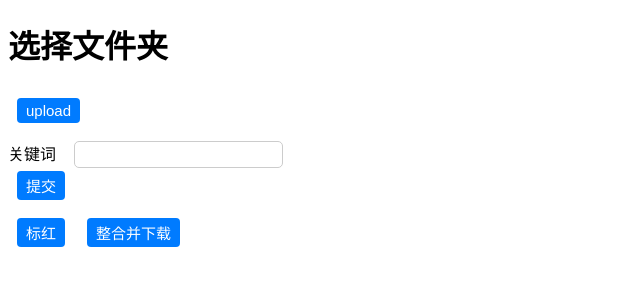
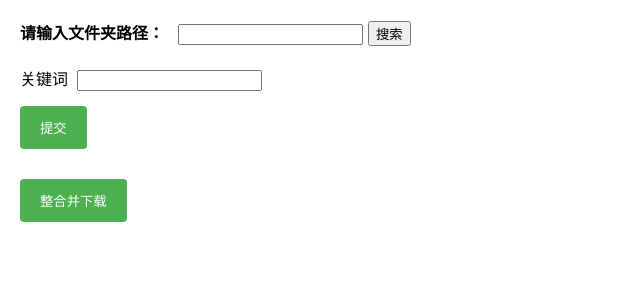
Before and after one commit to mtfzhizhe/file-search-system, a Flask app: page / in a window 1280 px wide. Shown: the top 300 px of the page, without its empty margins (0-640 px from the left). Run offline with Flask 3, Linux system fonts and the light colour scheme; parts of the project's set-up code (start-up, migrations or seed data) failed here and were passed over.

Commit message:
Add files via upload

````diff
--- a/pythonProject2/main.py
+++ b/pythonProject2/main.py
@@ -9,7 +9,7 @@ import docx
 from docx import Document
 import tkinter as tk
 from tkinter import filedialog
-from flask import Flask, request, render_template, send_from_directory,jsonify
+from flask import Flask, request, render_template, send_from_directory,session, redirect, url_for
 import fitz
 from jieba.analyse import ChineseAnalyzer
 import json
@@ -49,11 +49,6 @@ def get_keywords_lines(content,keywords):
     return outcome
 def create_index(folder_path):
     DOCS_DIR = folder_path
-    INDEX_DIR = "/path/to/index"
-    schema = Schema(path=ID(stored=True), content=TEXT(stored=True, analyzer=ChineseAnalyzer()))
-    if not os.path.exists(INDEX_DIR):
-        os.makedirs(INDEX_DIR)
-    ix = index.create_in(INDEX_DIR, schema)
     writer = ix.writer()
     for root, dirs, files in os.walk(DOCS_DIR):
         for file in files:
@@ -84,29 +79,9 @@ if not os.path.exists(INDEX_DIR):
 
 # 建立或打开检索索引
 ix = index.create_in(INDEX_DIR, schema)
-writer = ix.writer()
+app = Flask(__name__)
+app.secret_key = '123456'
 
-# 遍历检索文件目录，将所有pdf和word文件加入索引
-for root, dirs, files in os.walk(DOCS_DIR):
-    for file in files:
-        content=''
-        if file.endswith(".doc") or file.endswith(".docx") :
-            path = os.path.join(root, file)
-            doc = Document(path);
-            for para in doc.paragraphs:
-                content+=para.text+'\n'
-            writer.add_document(path=path, content=content)
-        elif file.endswith(".pdf"):
-            path = os.path.join(root, file)
-            with fitz.open(path) as doc:
-                for page in doc.pages():
-                   content += page.get_text()
-            writer.add_document(path=path, content=content)
-# 提交并关闭索引写入器
-writer.commit()
-
-app = Flask(__name__)
-BASE_PATH = os.path.dirname(os.path.abspath(__file__))
 
 @app.route('/')
 def index_init():
@@ -115,6 +90,19 @@ def index_init():
 @app.route("/test",methods=['POST','GET'])
 def test():
  return render_template("index.html")
+
+@app.route("/upload",methods=['POST','GET'])
+def upload():
+    folder_path = request.form.get('folder_path')
+    create_index(folder_path)
+    session['folder_path']=folder_path
+    return redirect(url_for('result_page'))
+
+
+@app.route('/result_page')
+def result_page():
+    folder_path = session.get('folder_path')
+    return render_template('index.html', folder_path=folder_path)
 
 @app.route('/submit_result',methods=['GET','POST'])
 def submit():
@@ -128,37 +116,9 @@ def submit():
        ##search(query, limit=None)
        results = searcher.search(query, limit=None)
        for res in results:
-        print("```")
-        print(res['path'])
-        print("-------------------------------")
-        search_lines(res['content'],keywords)
-        print()
         outcome[res['path']]=get_keywords_lines(res['content'],keywords)
-       return render_template("index.html",outcome=outcome)
-
-
-@app.route("/download", methods=["POST", "GET"])
-def download_file():
-    filename = request.form.get('filename')
-    dir = os.path.join(BASE_PATH, 'upload')
-    print(dir)
-    return send_from_directory(dir, filename, as_attachment=True)
-
-@app.route('/get_absolute_path', methods=['POST'])
-def get_absolute_path():
-    folder_path = request.form['folderInput']
-    # 在这里可以对路径进行进一步处理，如验证、保存等
-    real_path = os.path.abspath(path)
-    create_index(folder_path)
-    return render_template("index.html")
-
-@app.route('/search', methods=['POST'])
-def search():
-    folder_path = request.json['folder_path']
-    # 在这里处理文件夹路径，例如获取文件列表等
-    file_list = ['file1.txt', 'file2.txt', 'file3.txt']
-    return jsonify(file_list)
-
+       folder_path = session.get('folder_path')
+       return render_template("index.html",outcome=outcome,user_input=keywords,folder_path=folder_path)
 
 if __name__ == "__main__":
  app.run(host='127.0.0.1', port=8080,debug=True)
--- a/pythonProject2/templates/index.html
+++ b/pythonProject2/templates/index.html
@@ -1,25 +1,105 @@
 <!DOCTYPE html>
 <html>
 <head>
-    <title>选择文件夹</title>
+    <title>文件检索系统</title>
+    <style>
+        body {
+            font-family: Arial, sans-serif;
+            margin: 20px;
+        }
+
+        h1 {
+            color: #333;
+            font-size: 24px;
+        }
+
+        form {
+            margin-bottom: 20px;
+        }
+
+        label {
+            font-weight: bold;
+            margin-right: 10px;
+        }
+
+        .highlight {
+            color: red;
+            font-weight: bold;
+        }
+
+        table {
+            border-collapse: collapse;
+            margin-top: 20px;
+        }
+
+        table th, table td {
+            border: 1px solid #ccc;
+            padding: 8px;
+        }
+
+        button {
+            background-color: #4CAF50;
+            color: white;
+            padding: 12px 20px;
+            border: none;
+            border-radius: 4px;
+            cursor: pointer;
+            margin-top: 10px;
+        }
+
+        button:hover {
+            background-color: #45a049;
+        }
+        .loader {
+            border: 16px solid #f3f3f3; /* Light grey */
+            border-top: 16px solid #3498db; /* Blue */
+            border-radius: 50%;
+            width: 120px;
+            height: 120px;
+            animation: spin 2s linear infinite;
+            margin: 20px auto;
+        }
+
+        @keyframes spin {
+            0% { transform: rotate(0deg); }
+            100% { transform: rotate(360deg); }
+        }
+
+        /* 隐藏加载条 */
+        .hidden {
+            display: none;
+        }
+    </style>
 </head>
 <body>
-    <h1>选择文件夹</h1>
-    <a href="/upload"><button onclick="">upload</button></a>
-    <form action='/submit_result' method='GET'>
-<div style='height:30px'><span style='display:inline-block;margin-right:5px'>关键词</span>
-	<input type='text' name='keywords' id="searchInput" />
+    <form action="/upload" method="POST" enctype="multipart/form-data">
+        <label for="folder_path">请输入文件夹路径：</label>
+        <input type="input" id="folder_path" name="folder_path" value="{{folder_path}}">
+        <input type="submit" value="搜索" onclick="showLoader()">
+    </form>
+    <div id="loader" class="loader hidden"></div>
+    <form action="/submit_result" method="GET">
+        <div style="height: 30px">
+            <span style="display: inline-block; margin-right: 5px">关键词</span>
+            <input type="text" name="keywords" value="{{user_input}}" />
         </div>
-    <button type="submit" >提交</button>
+        <button type="submit" onclick="showLoader()">提交</button>
     </form>
+    <table>
         {% for key in outcome %}
-    {{key}}<br/>
+        <tr>
+            <th>{{ key }}</th>
+        </tr>
         {% for item in outcome[key] %}
-    <input type="checkbox" value="{{item}}"/>{{item}}<br/>
+        <tr>
+            <td>
+                {% set highlighted_item = item.replace(user_input, '<span class="highlight">' + user_input + '</span>') %}
+                <input type="checkbox" value="{{ item }}" /><span>{{ highlighted_item | safe }}</span>
+            </td>
+        </tr>
         {% endfor %}
         {% endfor %}
     </table>
-    <button onclick="find()">标红</button>
     <button onclick="downloadTxt()">整合并下载</button>
     <script type="text/javascript">
         function downloadTxt() {
@@ -49,56 +129,12 @@
                 URL.revokeObjectURL(linkElement.href);
             }
         }
+        function showLoader() {
+            var loader = document.getElementById("loader");
+
+            loader.classList.remove("hidden");
+        }
     </script>
+
 </body>
 </html>
-</html>
-    <script>
-        function find() {
-            var searchVal = document.getElementById("searchInput").value;
-            var bgColor = "Red"
-            var oDiv = document.getElementsByTagName("body")[0];
-            var sText = oDiv.innerHTML;
-            var reg1 = /<script[^>]*>(.|\n)*<\/script>/gi; //去掉script标签
-            sText = sText.replace(reg1, "");
-            bgColor = bgColor || "red";
-            var num = -1;
-            var rStr = new RegExp(searchVal, "gi"); //匹配传入的搜索值不区分大小写 i表示不区分大小写，g表示全局搜索
-            var rHtml = new RegExp("\<.*?\>", "ig");//匹配html元素
-            var aHtml = sText.match(rHtml); //存放html元素的数组
-            var arr = sText.match(rStr);
-            a = -1;
-            sText = sText.replace(rHtml, '{~}');  //替换html标签
-            sText = sText.replace(rStr, function () {
-                  a++;
-                  return "<span name='addSpan' style='color:red;font-weight:bold " + bgColor + ";'>" + arr[a] + "</span>"
-            }); //替换key
-            sText = sText.replace(/{~}/g, function () {  //恢复html标签
-                  num++;
-                  return aHtml[num];
-            });
-            oDiv.innerHTML = sText;
-        }
-    </script>
-<style>
-    input[type="text"],select {
-      margin: 9px;
-      padding: 4px;
-      border: 1px solid #ccc;
-      border-radius: 5px;
-      font-size: 15px;
-    }
-    input[type="submit"], button {
-      margin: 9px;
-      padding: 4px 9px;
-      border: none;
-      border-radius: 4px;
-      background-color: #007bff;
-      color: #fff;
-      font-size: 15px;
-      cursor: pointer;
-    }
-    input[type="submit"]:hover, button:hover {
-      background-color: #0069d9;
-    }
-  </style>
````
Lines whose indentation alone changed are shown as unchanged.
